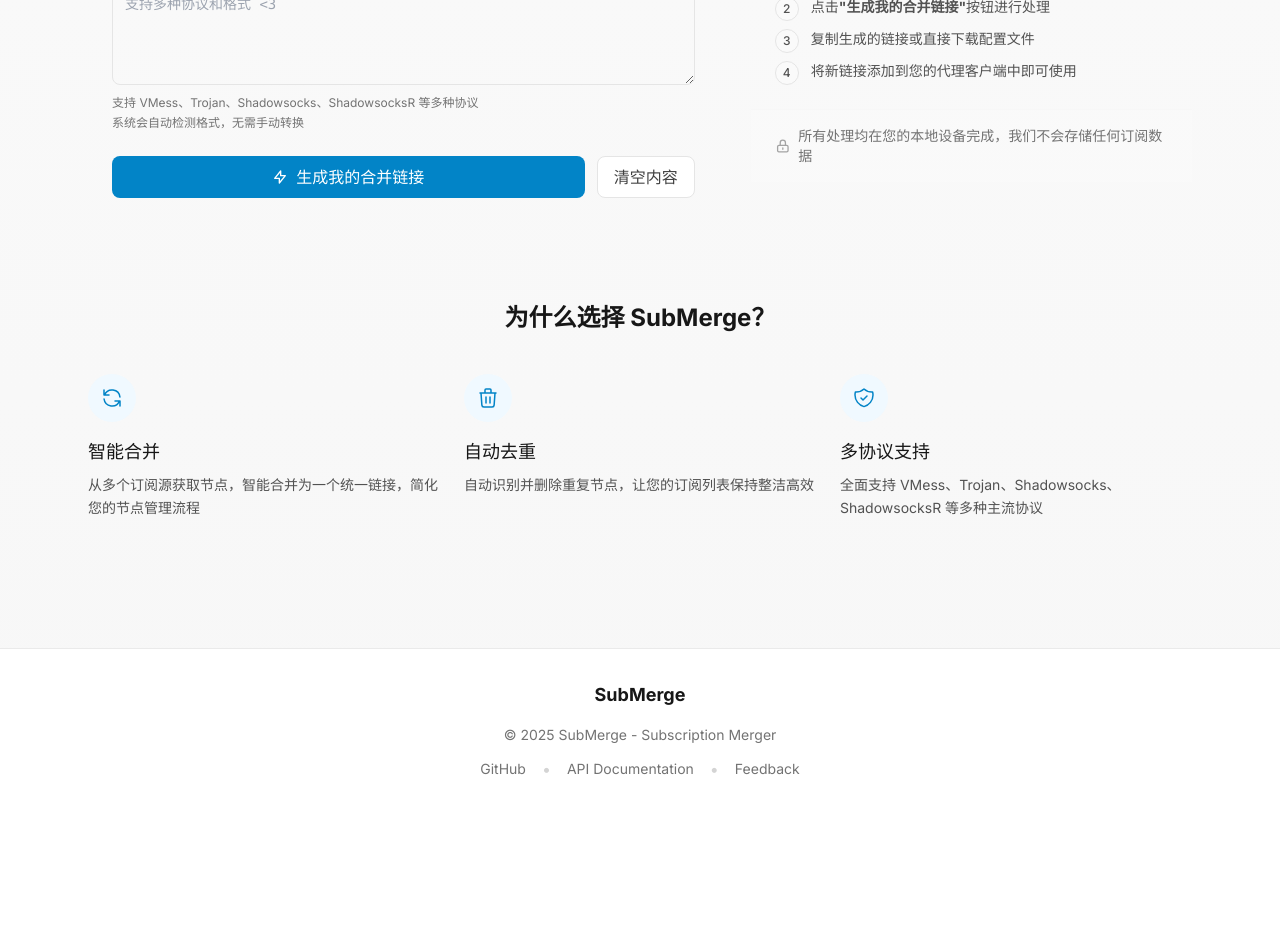
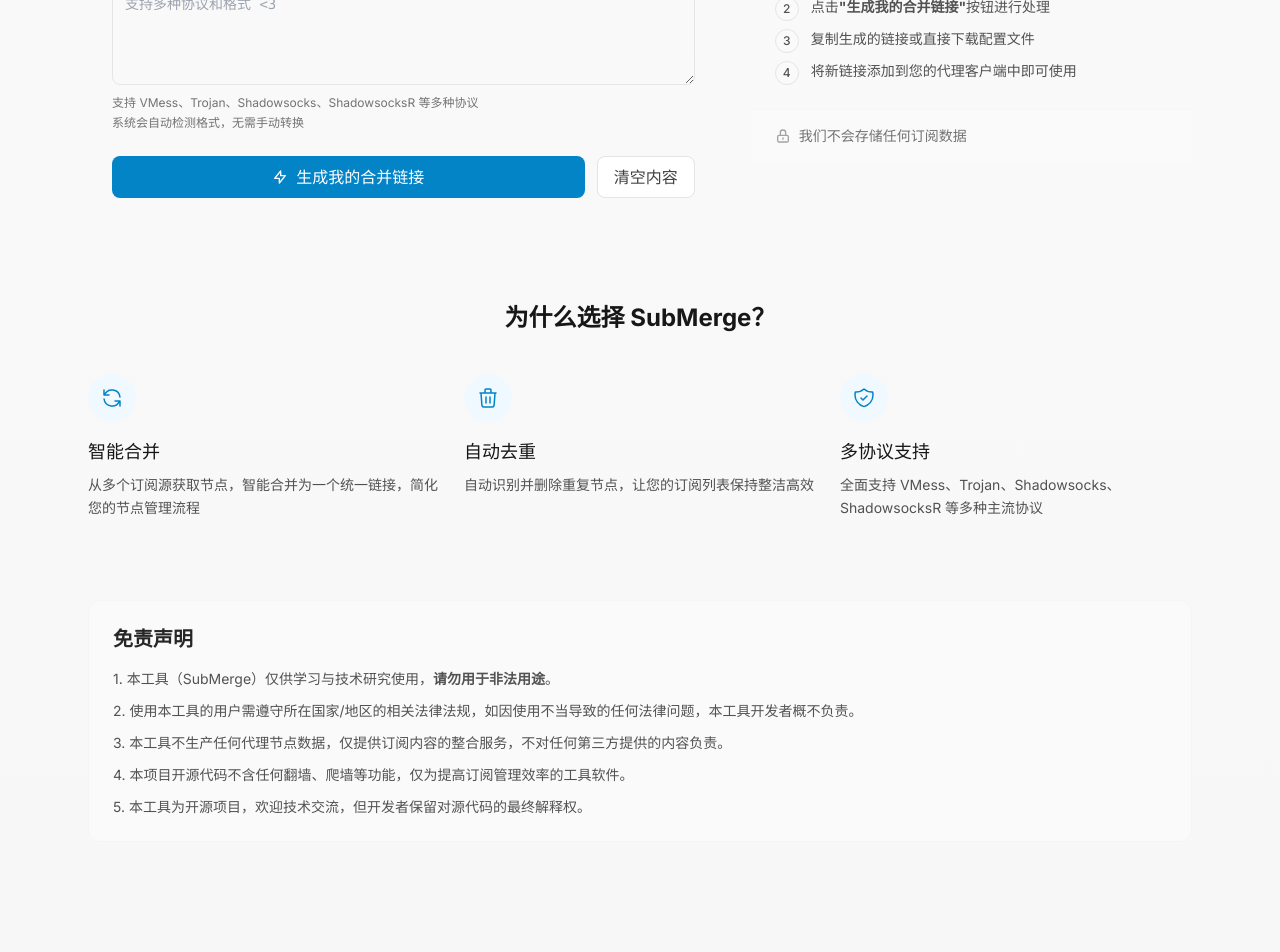
Before and after one commit to shuakami/MergeSubLinks, a Next.js app: page / in a window 1280 px wide. Shown: the part 440-1392 px from the top of the page. Before the commit the page ends 1253 px from the top, so only its background shows below. Built offline with nearby package versions, Linux system fonts and the light colour scheme.

Commit message:
fix: adjust cron schedule to once per day for Vercel free tier

```diff
--- a/pages/index.js
+++ b/pages/index.js
@@ -60,6 +60,8 @@
       <Head>
         <title>SubMerge | 订阅合并工具</title>
         <meta name="description" content="合并多个代理订阅链接为一个统一的订阅" />
+        <meta name="robots" content="nofollow" />
+        <meta name="disclaimer" content="本工具仅供技术研究和学习使用，不提供任何代理服务，也不生产任何代理内容" />
         <link rel="icon" href="/favicon.ico" />
         <meta name="viewport" content="width=device-width, initial-scale=1.0" />
       </Head>
@@ -283,7 +285,7 @@
                         <svg className="h-4 w-4 mr-2 text-neutral-400" fill="none" stroke="currentColor" viewBox="0 0 24 24">
                           <path strokeLinecap="round" strokeLinejoin="round" strokeWidth="2" d="M12 15v2m-6 4h12a2 2 0 002-2v-6a2 2 0 00-2-2H6a2 2 0 00-2 2v6a2 2 0 002 2zm10-10V7a4 4 0 00-8 0v4h8z"></path>
                         </svg>
-                        所有处理均在您的本地设备完成，我们不会存储任何订阅数据
+                        我们不会存储任何订阅数据
                       </div>
                     </div>
                   </div>
@@ -338,6 +340,18 @@
                 </div>
               </div>
             </div>
+
+            {/* 免责声明 */}
+            <div className="mt-20 bg-neutral-50 rounded-xl p-6 border border-neutral-100">
+              <h2 className="text-xl font-semibold text-neutral-800 mb-4">免责声明</h2>
+              <div className="space-y-3 text-sm text-neutral-600">
+                <p>1. 本工具（SubMerge）仅供学习与技术研究使用，<strong>请勿用于非法用途</strong>。</p>
+                <p>2. 使用本工具的用户需遵守所在国家/地区的相关法律法规，如因使用不当导致的任何法律问题，本工具开发者概不负责。</p>
+                <p>3. 本工具不生产任何代理节点数据，仅提供订阅内容的整合服务，不对任何第三方提供的内容负责。</p>
+                <p>4. 本项目开源代码不含任何翻墙、爬墙等功能，仅为提高订阅管理效率的工具软件。</p>
+                <p>5. 本工具为开源项目，欢迎技术交流，但开发者保留对源代码的最终解释权。</p>
+              </div>
+            </div>
           </div>
         </main>
 
```
Also changed, not shown: vercel.json, 1 other file (tests, documents, lock files or other folders).
